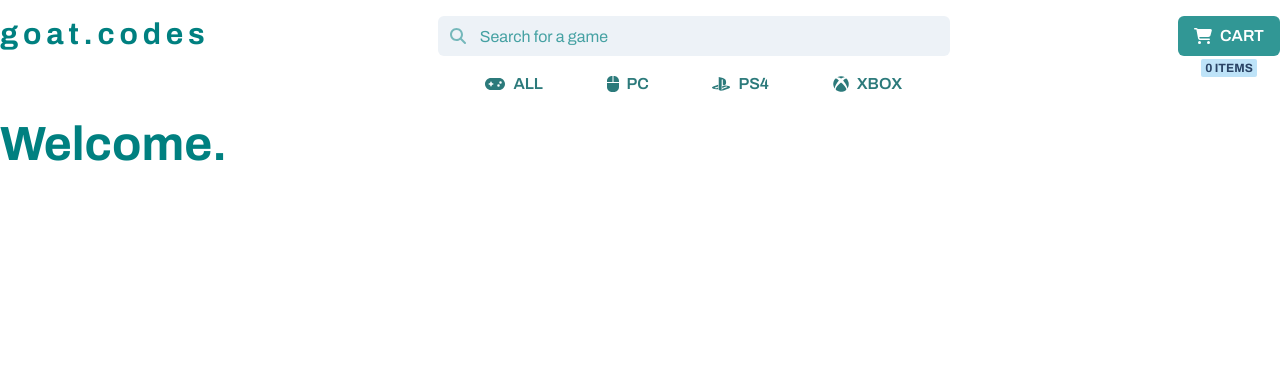
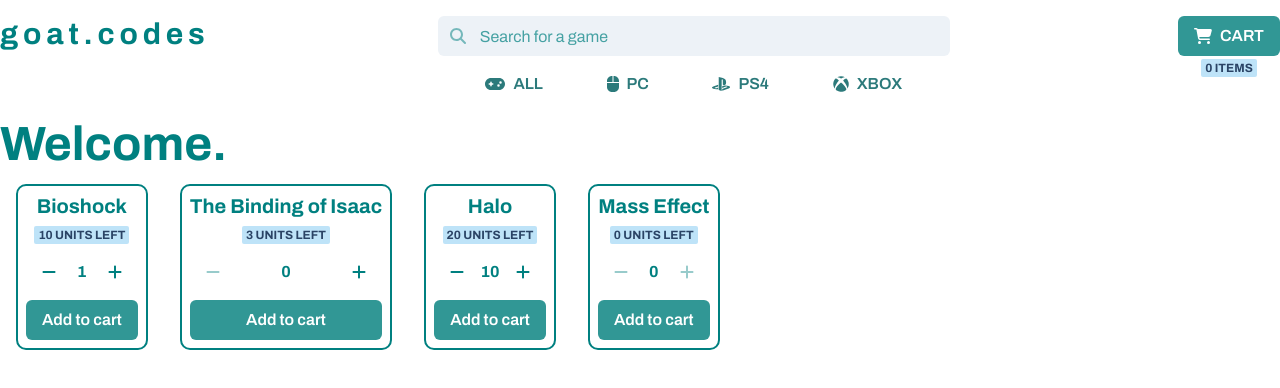
Before and after one commit to TomasDeLosSantos/Ecommerce-DeLosSantos, a React (Create React App) app: page / in a window 1280 px wide. Shown: the top 388 px of the page. Built offline with nearby package versions, Linux system fonts and the light colour scheme.

Commit message:
ItemCount Component

```diff
--- a/src/components/CartWidget.js
+++ b/src/components/CartWidget.js
@@ -1,6 +1,7 @@
 import { Heading, Button, ButtonGroup, Input, InputGroup, InputLeftElement, Badge, Box } from '@chakra-ui/react'
 import { FontAwesomeIcon } from '@fortawesome/react-fontawesome'
 import { faMagnifyingGlass, faGamepad, faComputerMouse, faCartShopping } from '@fortawesome/free-solid-svg-icons'
+
 const CartWidget = () => {
     return(
         <Box display={"flex"} flexDir={"column"} alignItems={"center"}>
--- /dev/null
+++ b/src/components/ItemCount.js
@@ -0,0 +1,54 @@
+import { Heading, Button, ButtonGroup, Input, InputGroup, InputLeftElement, Badge, Box } from '@chakra-ui/react'
+import { FontAwesomeIcon } from '@fortawesome/react-fontawesome'
+import { faPlus, faMinus } from '@fortawesome/free-solid-svg-icons'
+import { useState } from 'react'
+
+const ItemCount = ({title, stock, initial, onAdd}) => {
+    const [quant, setQuant] = useState(initial);
+    const [curStock, setStock] = useState(stock);
+    let delDisabled, addDisabled;
+
+    quant == 0 ? delDisabled = true : delDisabled = false;
+    quant == curStock ? addDisabled = true : addDisabled = false;
+
+    const addToCart = () =>{
+        onAdd(quant, title);
+        setStock(curStock - quant);
+        setQuant(0);
+    }
+
+
+    return(
+        <Box    display={"flex"}
+                flexDir={"column"}
+                alignContent={"center"}
+                justifyContent={"center"}
+                border={"solid 2px teal"}
+                borderRadius={"10px"}
+                padding={"0.5rem"}
+                margin={"1rem"}>
+
+            <Heading size={"md"} color={"teal"} textAlign={"center"} mb={"0.5rem"}>{title}</Heading>
+            <Badge size={"md"} colorScheme={"blue"} width={"-webkit-fit-content"} margin={"auto"}>{curStock} units left</Badge>
+
+            <Box display={"flex"} alignContent={"center"} justifyContent={"space-between"} mt={"0.5rem"} mb={"0.5rem"}>
+
+                <Button variant={"ghost"} color={"teal"} isDisabled={delDisabled} onClick={() => quant > 0 ? setQuant(quant - 1) : quant = 0}>
+                    <FontAwesomeIcon icon={faMinus}/>
+                </Button>
+
+                <Heading margin={"auto"} size={"sm"} color={"teal"}>
+                    {quant}
+                </Heading>
+
+                <Button variant={"ghost"} color={"teal"} isDisabled={addDisabled} onClick={() => quant < curStock ? setQuant(quant + 1) : quant = curStock}>
+                    <FontAwesomeIcon icon={faPlus}/>
+                </Button>
+
+            </Box>
+            <Button variant={"solid"} colorScheme={"teal"} width={"100%"} onClick={addToCart}>Add to cart</Button>
+        </Box>
+    );
+}
+
+export default ItemCount;
--- a/src/components/ItemListContainer.js
+++ b/src/components/ItemListContainer.js
@@ -1,8 +1,20 @@
 import { Heading, Button, ButtonGroup, Input, InputGroup, InputLeftElement, Badge, Box } from '@chakra-ui/react'
+import ItemCount from './ItemCount';
+
 const ItemListContainer = ({greeting}) =>{
+    const onAdd = (quant, title) => {
+        alert(quant + " " + title + " added to cart");
+    }
+
     return (
         <Box maxWidth="1320px" margin={"auto"}>
             <Heading size={"2xl"} color={"teal"}>{greeting}</Heading>
+            <Box display={"flex"}>
+                <ItemCount title="Bioshock" stock={10} initial={1} onAdd={onAdd}></ItemCount>
+                <ItemCount title="The Binding of Isaac" stock={3} initial={0} onAdd={onAdd}></ItemCount>
+                <ItemCount title="Halo" stock={20} initial={10} onAdd={onAdd}></ItemCount>
+                <ItemCount title="Mass Effect" stock={0} initial={0} onAdd={onAdd}></ItemCount>
+            </Box>
         </Box>
     );
 }
--- a/src/components/NavBar.js
+++ b/src/components/NavBar.js
@@ -9,7 +9,6 @@
     return(
         <header>
             <nav>
-                {/* <h2 className="nav__logo">ECOMMERCE</h2> */}
                 <Heading textAlign={"center"} letterSpacing={"0.3rem"} fontWeight={"700"} size={"lg"} color={"teal"}>goat.codes</Heading>
                 <Box display={"flex"} flexDir={"column"} w={"40%"}>
                     <InputGroup>
```
